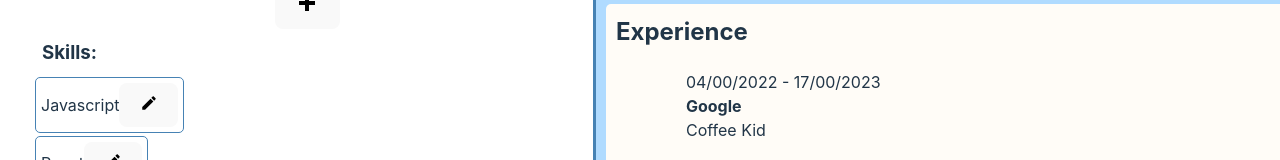
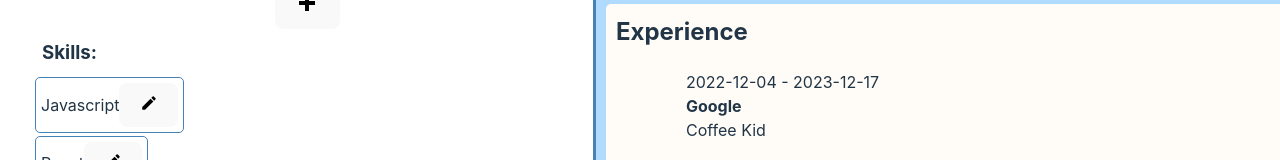
Before and after one commit to justjum/CV-application, a React (Vite) app: page / in a window 1280 px wide. Shown: the part 634-794 px from the top of the page. Built offline with nearby package versions, Linux system fonts and the light colour scheme.

Commit message:
Remove date-fns references

```diff
--- a/src/components/print.jsx
+++ b/src/components/print.jsx
@@ -1,7 +1,7 @@
 import Icon from '@mdi/react';
 import { mdiCardAccountMailOutline, mdiCardAccountPhoneOutline } from '@mdi/js';
 import React, { useRef } from 'react';
-import format from 'date-fns/format'
+//import format from 'date-fns/format'
 
 
 export default function Print( { currentPerson, education, skills, experience } ) {
@@ -71,7 +71,7 @@ function Schooling( { course }) {
 function Experience( { position } ) {
     return (
         <>
-            <p>{format(position.start, 'dd/mm/yyyy')} - {format(position.end, 'dd/mm/yyyy')}</p>
+            <p>{position.start} - {position.end}</p>
             <p><b>{position.employer}</b> </p>
             <p>{position.position} </p>
         </>
@@ -85,3 +85,7 @@ function Skills ( {skill} ) {
         </>
     )
 }
+
+
+//date-fns formatting
+// <p>{format(position.start, 'dd/mm/yyyy')} - {format(position.end, 'dd/mm/yyyy')}</p>
```
